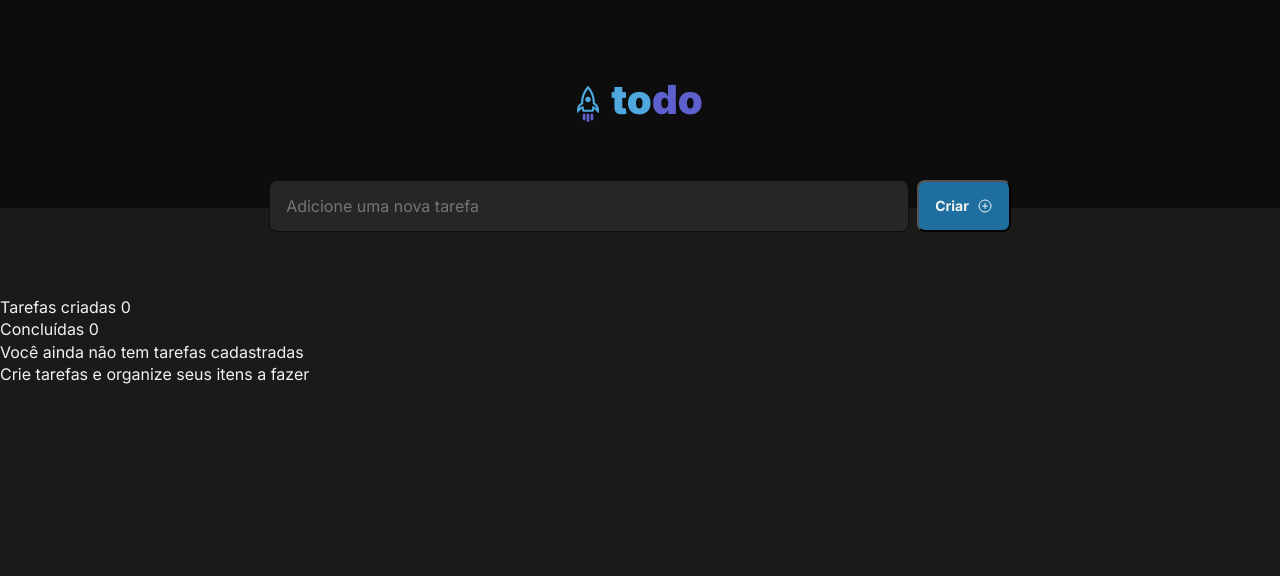
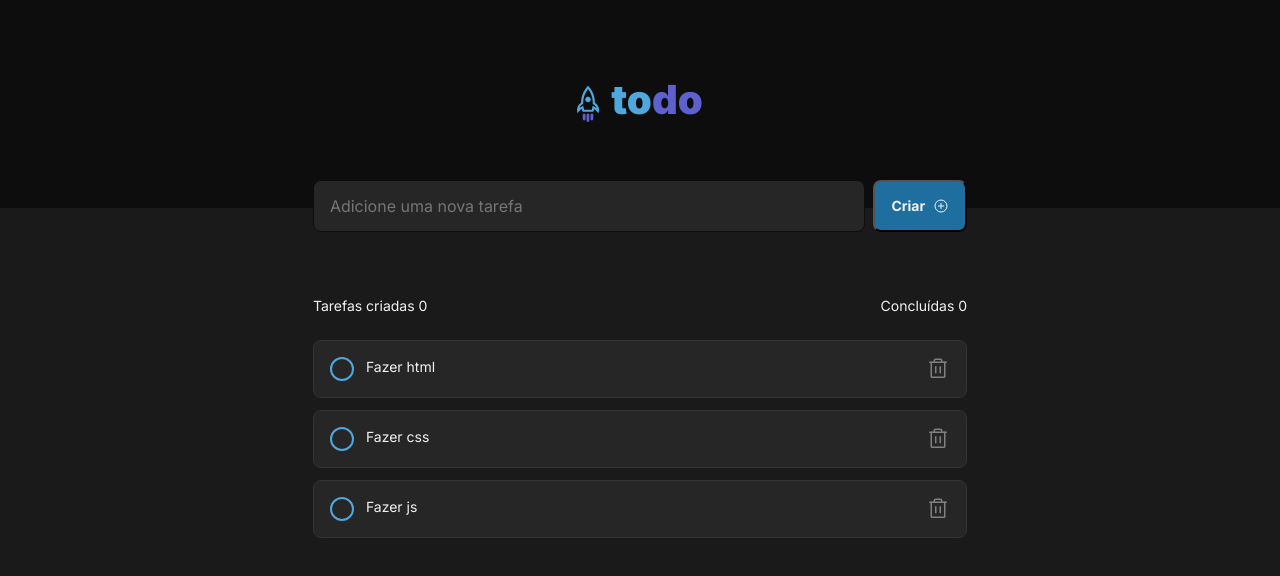
Before and after one commit to Dojak220/ignite-reactjs-desafio-01-tasks-control, a React (Vite) app: page / in a window 1280 px wide. Shown: the top 576 px of the page. Built offline with nearby package versions, Linux system fonts and the light colour scheme.

Commit message:
Create task component

```diff
--- a/package.json
+++ b/package.json
@@ -11,7 +11,8 @@
   "dependencies": {
     "phosphor-react": "^1.4.1",
     "react": "^18.2.0",
-    "react-dom": "^18.2.0"
+    "react-dom": "^18.2.0",
+    "uuidv4": "^6.2.13"
   },
   "devDependencies": {
     "@types/react": "^18.0.27",
--- a/src/App.module.css
+++ b/src/App.module.css
@@ -1,23 +1,35 @@
+.wrapper {
+  display: flex;
+  flex-direction: column;
+  align-items: center;
+  justify-content: center;
+
+  margin: 0px calc(352/1440*100vw);
+}
+
 .taskForm {
   display: flex;
-  align-items: center;
   align-items: center;
   justify-content: center;
   gap: 0.5rem;
   margin-top: -1.75rem;
   margin-bottom: 4rem;
+
+  width: 100%;
 }
 
 .taskForm textarea {
   display: flex;
   background: var(--gray-500);
-  color: var(--gray-300);
+  color: var(--gray-100);
   border: 1px solid var(--gray-700);
   border-radius: 8px;
 
-  width: 50%;
+  width: 100%;
   height: 3.25rem;
   padding: 0.875rem 0 0 1rem;
+
+  font-size: 1rem;
 
   resize: none;
 }
@@ -44,3 +56,28 @@
 .taskForm button:hover {
   background: var(--blue-100);
 }
+
+.taskList {
+  display: flex;
+  flex-direction: column;
+  align-items: center;
+
+  width: 100%;
+}
+
+.taskListInfo {
+  width: 100%;
+  display: flex;
+  align-items: center;
+  justify-content: space-between;
+
+  margin-bottom: 1.5rem;
+}
+
+.taskItems {
+  display: flex;
+  width: 100%;
+  flex-direction: column;
+  align-items: center;
+  justify-content: center;
+}
--- a/src/App.tsx
+++ b/src/App.tsx
@@ -1,13 +1,23 @@
+import {v4 as uuidv4} from 'uuid';
+
 import { ChangeEvent, FormEvent, InvalidEvent, useState } from "react"
-import { PlusCircle } from "phosphor-react"
+import { PlusCircle, ClipboardText } from "phosphor-react"
 import { Header } from "./components/Header"
 
 import "./global.css"
 
 import styles from "./App.module.css"
+import { Task, ITask } from "./components/Task"
+import { EmptyMessage } from './components/EmptyMessage';
+
+const taskList: ITask[] = [
+  {id: uuidv4(), task: "Fazer html", completed:false},
+  {id: uuidv4(), task: "Fazer css", completed:false},
+  {id: uuidv4(), task: "Fazer js", completed:false},
+]
 
 export default function App() {
-  const [tasks, setTasks] = useState(["Tarefa 1"])
+  const [tasks, setTasks] = useState<ITask[]>(taskList)
   const [newTaskText, setNewTaskText] = useState("")
 
   function handleNewTaskChange(event: ChangeEvent<HTMLTextAreaElement>) {
@@ -22,15 +32,36 @@ export default function App() {
   function handleCreateNewTask(event: FormEvent) {
     event.preventDefault();
 
-    setTasks([...tasks, newTaskText])
+    const newTask = {id: uuidv4(), task: newTaskText, completed: false}
+
+    setTasks([...tasks, newTask])
 
     setNewTaskText("")
   }
 
+  function handleCheckChange(id: string) {
+    setTasks(tasks => tasks.map(task => {
+      if (task.id === id) {
+        return { ...task, completed: !task.completed };
+      }
+      return task;
+    }))
+  }
+
+  function deleteTask(taskToDeleteId: string) {
+    const filteredTasks = tasks.filter((task) =>
+    task.id !== taskToDeleteId
+    )
+
+    setTasks(filteredTasks)
+  }
+
+  const isTaskListEmpty = tasks.length == 0
+
   return (
     <>
       <Header />
-      <main>
+      <main className={styles.wrapper}>
         <form onSubmit={handleCreateNewTask}  className={styles.taskForm}>
           <textarea
             name="task"
@@ -40,28 +71,31 @@ export default function App() {
             required
             placeholder="Adicione uma nova tarefa"
           />
-          <div className={styles.createButton}>
+          <div>
             <button type="submit">
               Criar
               <PlusCircle size={16} />
             </button>
           </div>
         </form>
-        <div>
-          Tarefas criadas <span>0</span>
-        </div>
-        <div>
-          Concluídas <span>0</span>
-        </div>
+          <div className={styles.taskList}>
+            <div className={styles.taskListInfo}>
+              <p>
+                Tarefas criadas <span>0</span>
+              </p>
+              <p>
+                Concluídas <span>0</span>
+              </p>
+            </div>
+            {
+              !isTaskListEmpty ?
+              <div className={styles.taskItems}>
+                {tasks.map(task => <Task key={task.id} task={task} onToggleChecked={() => handleCheckChange(task.id)} onDeleteTask={() => deleteTask(task.id)}/>)}
+              </div> :
+              <EmptyMessage />
+            }
+          </div>
       </main>
-      <footer>
-        <div>
-          Você ainda não tem tarefas cadastradas
-        </div>
-        <div>
-          Crie tarefas e organize seus itens a fazer
-        </div>
-      </footer>
     </>
   )
 }
--- a/src/components/Header.module.css
+++ b/src/components/Header.module.css
@@ -1,8 +1,9 @@
 .header {
-  background: var(--gray-700);
   display: flex;
+  width: 100%;
   justify-content: center;
   align-items: center;
+  background: var(--gray-700);
   padding: 4.5rem 0 5rem 0;
 }
 
--- /dev/null
+++ b/src/components/Task.module.css
@@ -0,0 +1,50 @@
+.task {
+  display: flex;
+  width: 100%;
+  padding: 1rem;
+  align-items: flex-start;
+
+  background: var(--gray-500);
+  border: solid 1px var(--gray-400);
+  border-radius: 8px;
+
+  gap: 12px;
+  margin-bottom: 0.75rem;
+}
+
+.task input {
+  width: 1.5rem;
+  height: 1.5rem;
+  background-color: transparent;
+  border-radius: 50%;
+  vertical-align: middle;
+  border: 2px solid var(--blue-100);
+  appearance: none;
+  -webkit-appearance: none;
+  outline: none;
+  cursor: pointer;
+}
+
+.task input:checked {
+  background-color: var(--purple-500);
+  border: none;
+}
+
+.task p {
+  flex: 1;
+}
+
+.task button {
+  background: transparent;
+  border: 0;
+  color: var(--gray-300);
+  cursor: pointer;
+  line-height: 0;
+  border-radius: 2px;
+
+  transition: background-color 0.05s;
+}
+
+.task button:hover {
+  color: var(--red-500);
+}
--- /dev/null
+++ b/src/components/Task.tsx
@@ -0,0 +1,32 @@
+import { Trash } from "phosphor-react"
+
+import styles from "./Task.module.css"
+
+export interface ITask {
+  id: string,
+  task: string,
+  completed: boolean
+}
+
+interface TaskProps {
+  task: ITask,
+  onToggleChecked: (id: string) => void,
+  onDeleteTask: (id: string) => void
+}
+
+export function Task({task, onToggleChecked, onDeleteTask}: TaskProps) {
+
+  function handleDeleteTask() {
+    onDeleteTask(task.id);
+  }
+
+  return (
+    <li className={styles.task}>
+      <input type="checkbox" checked={task.completed} onChange={() => onToggleChecked(task.id)}/>
+      <p>{task.task}</p>
+      <button onClick={handleDeleteTask} title="Deletar tarefa">
+        <Trash size={24}/>
+      </button>
+    </li>
+  )
+}
--- a/src/global.css
+++ b/src/global.css
@@ -19,7 +19,7 @@
 
 :focus {
   outline: transparent;
-  box-shadow: 0 0 0 2px var(--blue-100);
+  box-shadow: 0 0 0 2px var(--gray-100);
 }
 
 * {
@@ -38,6 +38,6 @@ body {
 body, input, textarea, button {
   font-family: "Inter", sans-serif;
   font-weight: 400;
-  font-size: 1rem;
+  font-size: 0.875rem;
   line-height: 1.4;
 }
```
